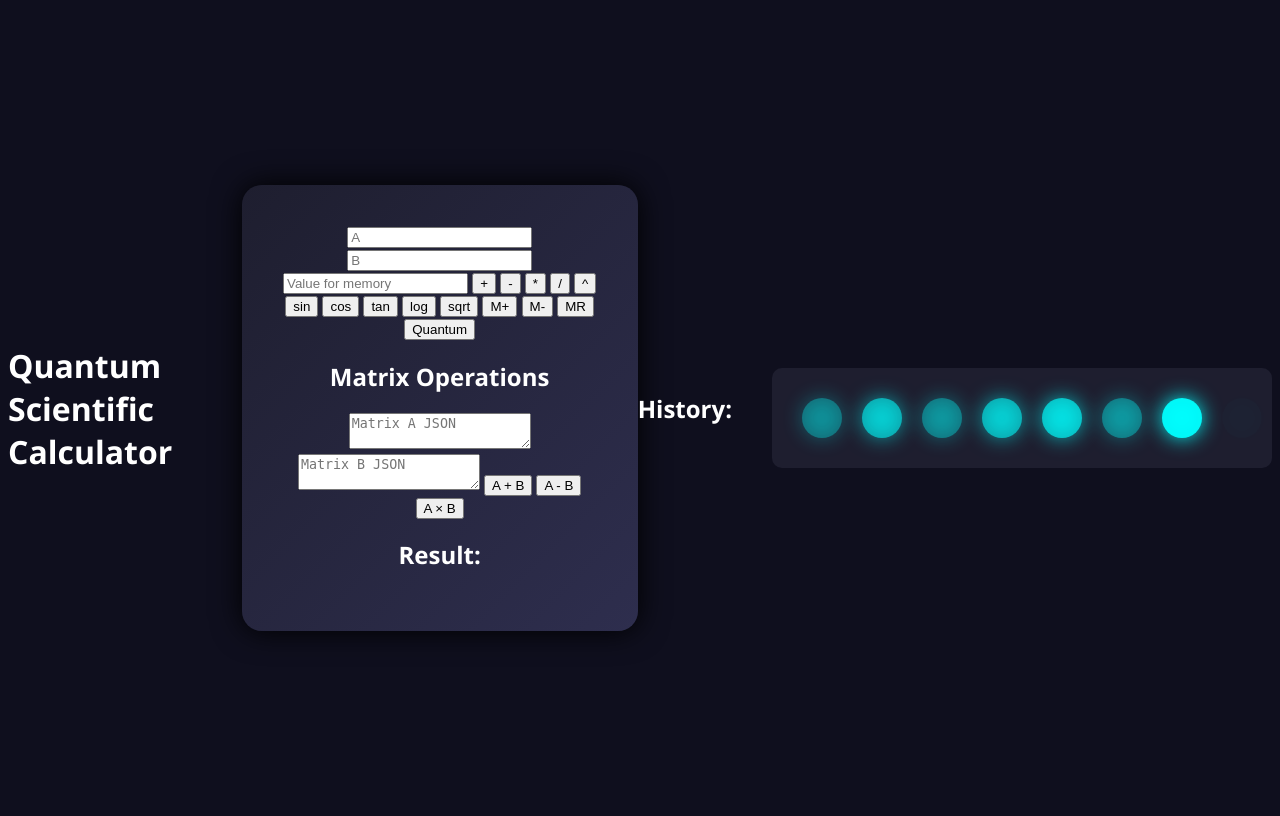
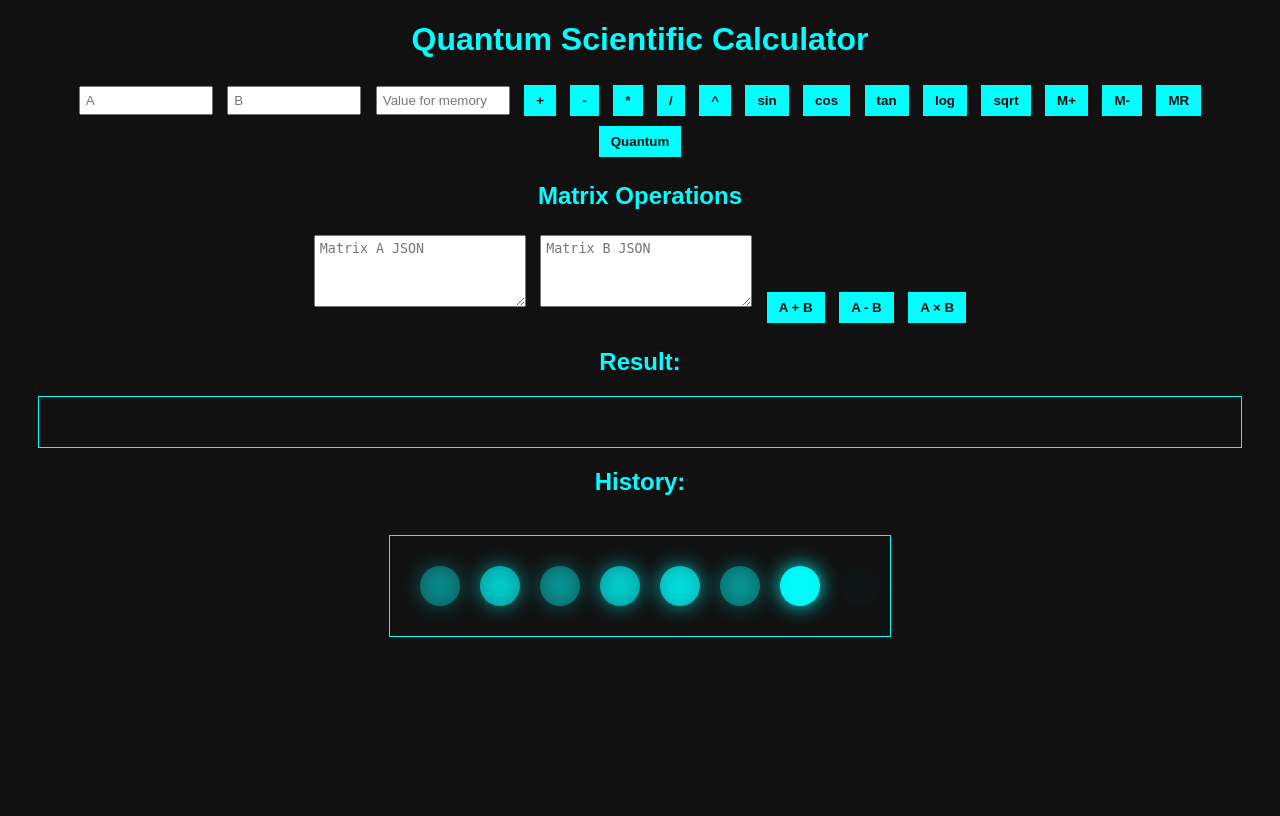
Before and after one commit to Abhims898/Quantum-Scientific-Calculator, a Flask app: page / in a window 1280 px wide. After the commit the page ends 637 px from the top, so only its background shows below. Run offline with Flask 3, Linux system fonts and the light colour scheme.

Commit message:
Update style.css

```diff
--- a/static/style.css
+++ b/static/style.css
@@ -1,54 +1,8 @@
-body {
-    font-family: 'Segoe UI', sans-serif;
-    background: #0f0f1e;
-    color: #fff;
-    display: flex;
-    justify-content: center;
-    align-items: center;
-    min-height: 100vh;
-}
-
-.calculator {
-    background: linear-gradient(135deg, #1e1e2f, #2e2e4e);
-    padding: 40px;
-    border-radius: 20px;
-    box-shadow: 0 0 30px #000;
-    text-align: center;
-    width: 650px;
-}
-
-.inputs input, .matrix-inputs textarea {
-    width: 180px;
-    padding: 10px;
-    margin: 5px;
-    border-radius: 5px;
-    border: none;
-    text-align: center;
-}
-
-.matrix-inputs textarea {
-    width: 280px;
-    height: 80px;
-}
-
-.buttons button {
-    margin: 5px;
-    padding: 12px 18px;
-    border-radius: 10px;
-    border: none;
-    cursor: pointer;
-    background: linear-gradient(45deg, #ff5f5f, #ff9f9f);
-    color: #fff;
-    font-weight: bold;
-    box-shadow: 0 0 10px #ff5f5f, 0 0 20px #ff9f9f;
-    transition: 0.3s;
-}
-
-.buttons button:hover {
-    transform: scale(1.1);
-    box-shadow: 0 0 20px #ff5f5f, 0 0 40px #ff9f9f, 0 0 60px #ffb0b0;
-}
-
-.result h2 { margin-top: 20px; }
-.history { margin-top: 20px; text-align: left; max-height: 150px; overflow-y: auto; }
-#quantumCanvas { margin-top: 20px; background: #1e1e2f; border-radius: 10px; }
+body { font-family: Arial; background:#111; color:#0ff; text-align:center; }
+.calculator { margin: 20px; }
+input, textarea { margin:5px; padding:5px; width:120px; }
+button { margin:5px; padding:8px 12px; background:#0ff; border:none; color:#111; font-weight:bold; cursor:pointer; }
+button:hover { background:#0aa; color:#fff; }
+#result { margin:10px; padding:10px; border:1px solid #0ff; min-height:30px; }
+textarea { width:200px; height:60px; }
+canvas { margin-top:20px; border:1px solid #0ff; }
```
